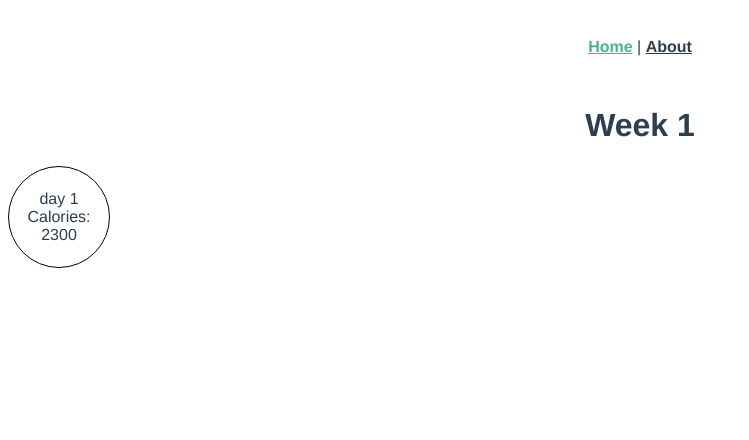
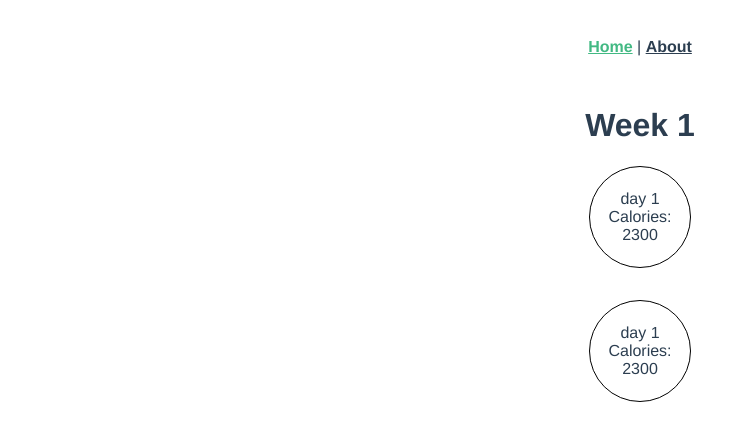
Before and after one commit to patrickjparker/hackathon, a Vue app in the folder frontend/: page /#/ in a window 1280 px wide. Shown: the top 440 px of the page, without its empty margins (0-749 px from the left). Built offline with nearby package versions, Linux system fonts and the light colour scheme.

Commit message:
Center and space out container elements

```diff
--- a/frontend/src/assets/mockData.json
+++ b/frontend/src/assets/mockData.json
@@ -1,5 +1,31 @@
 {
   "plan": [
+    {
+      "day": "day 1",
+      "goal": {
+        "calories": 2300
+      },
+      "meals": [
+        {
+          "name": "Breakfast",
+          "foods": [
+            {
+              "name": "Greek Yogurt",
+              "calories": 300
+            },
+            {
+              "name": "5 Scrabbled Eggs",
+              "calories": 350
+            },
+            {
+              "name": "1 cup milk",
+              "calories": 150
+            }
+          ],
+          "totalCalories": 800
+        }
+      ]
+    },
     {
       "day": "day 1",
       "goal": {
--- a/frontend/src/components/Module.vue
+++ b/frontend/src/components/Module.vue
@@ -22,5 +22,8 @@ export default {
   width: var(--size);
   height: var(--size);
   border: var(--color-dark) 1px solid;
+  margin-bottom: 2em;
+  margin-left: auto;
+  margin-right: auto;
 }
 </style>
```
